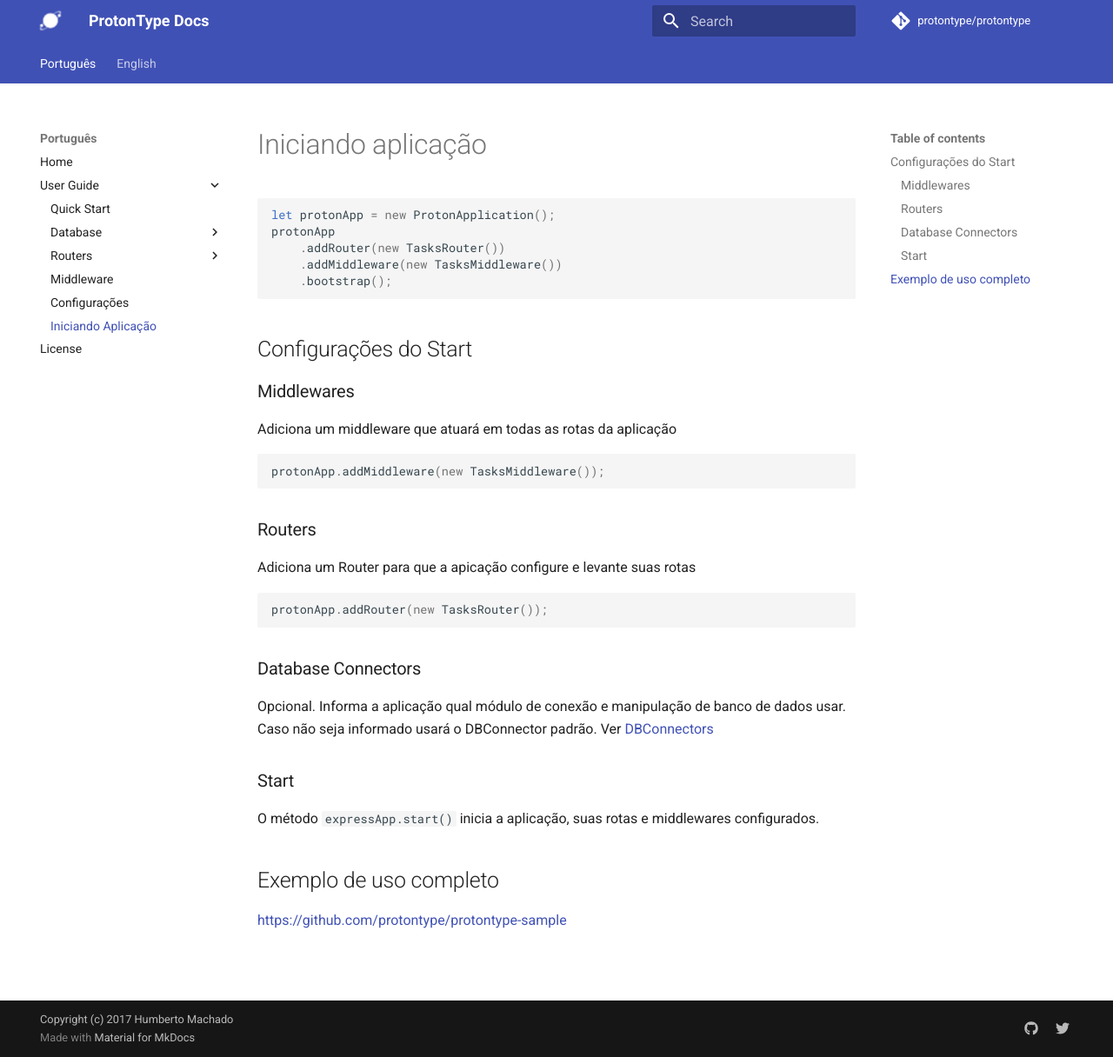
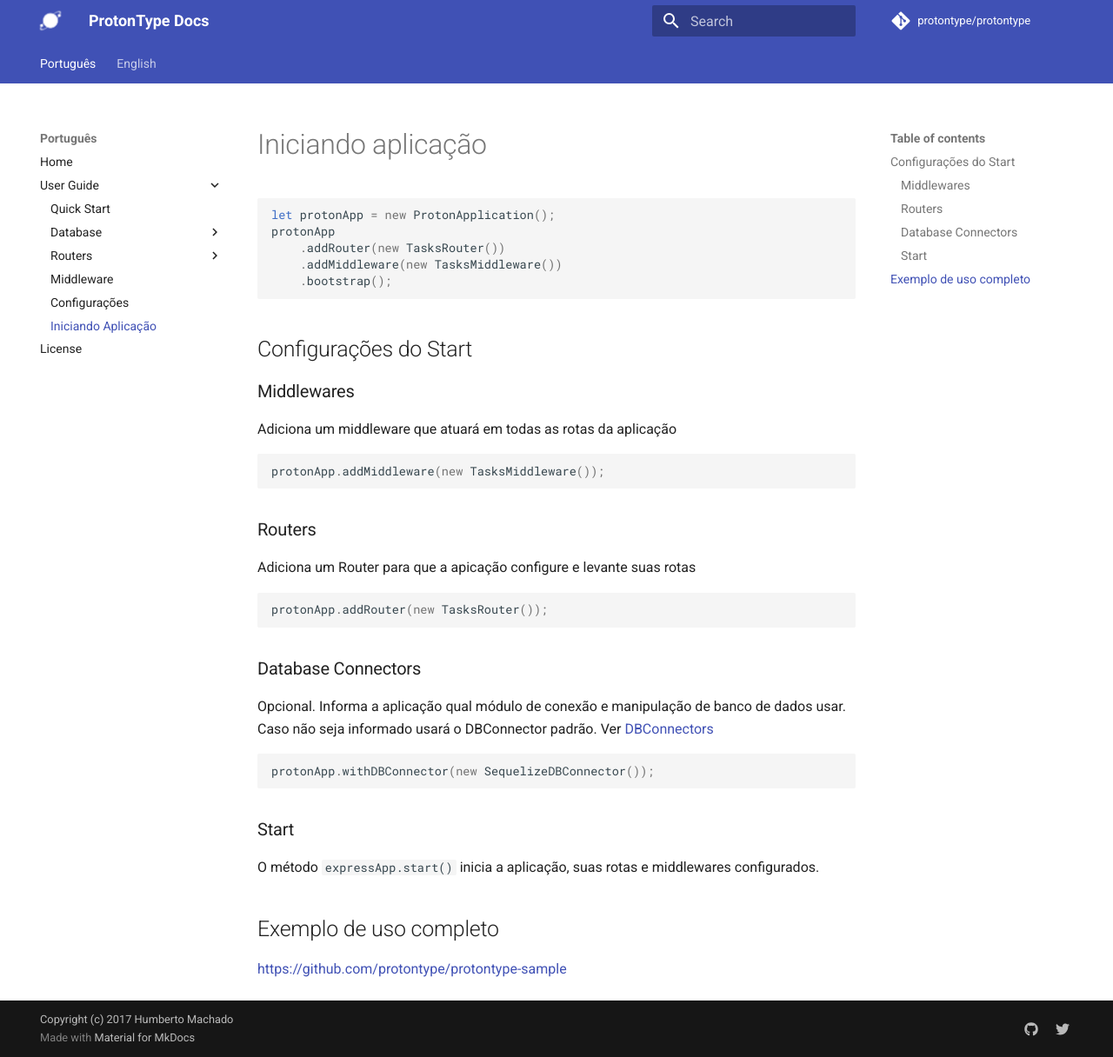
Before and after one commit to protontype/protontype.github.io, an MkDocs documentation site: the page built from docs/bootstrap.md, in a window 1280 px wide and 1216 px high. Shown: the whole window at 87% size. Built offline with MkDocs 1.6.1 and Material for MkDocs 9.7.7, drawn with Linux system fonts in a browser that asks for light colours; comment, search, counter and statistics services are not loaded; old or Windows-style settings are respelled for this version of MkDocs.

Commit message:
Update docs

````diff
--- a/docs/bootstrap.md
+++ b/docs/bootstrap.md
@@ -28,6 +28,9 @@
 ### Database Connectors
 
 Opcional. Informa a aplicação qual módulo de conexão e manipulação de banco de dados usar. Caso não seja informado usará o DBConnector padrão. Ver [DBConnectors](/db-connector)
+```javascript
+protonApp.withDBConnector(new SequelizeDBConnector());
+```
 
 ### Start
 
````
